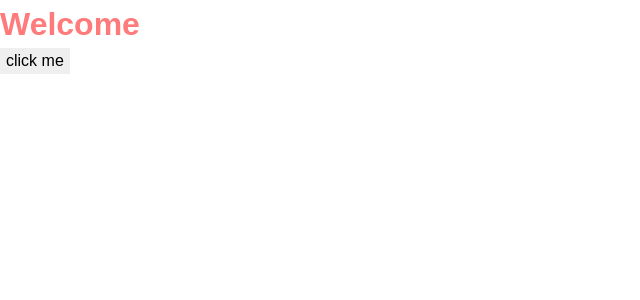
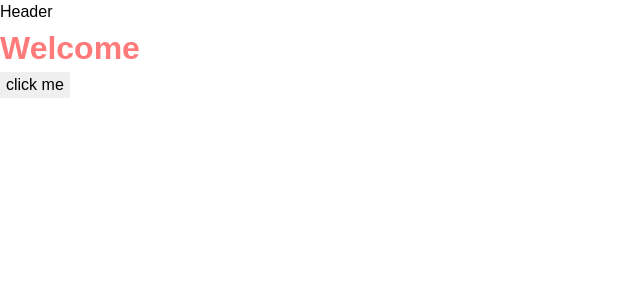
Before and after one commit to TomaszSarmata/shop-pay, a Next.js app: page / in a window 1280 px wide. Shown: the top 300 px of the page, without its empty margins (0-640 px from the left). Built offline with nearby package versions, Linux system fonts and the light colour scheme.

Commit message:
include Header component on the homepage

```diff
--- a/pages/index.js
+++ b/pages/index.js
@@ -1,8 +1,10 @@
+import Header from "../components/header";
 import styles from "../styles/Home.module.scss";
 
 export default function Home() {
   return (
     <div>
+      <Header></Header>
       <h1 className={styles.red}>Welcome</h1>
       <button>click me</button>
     </div>
```
